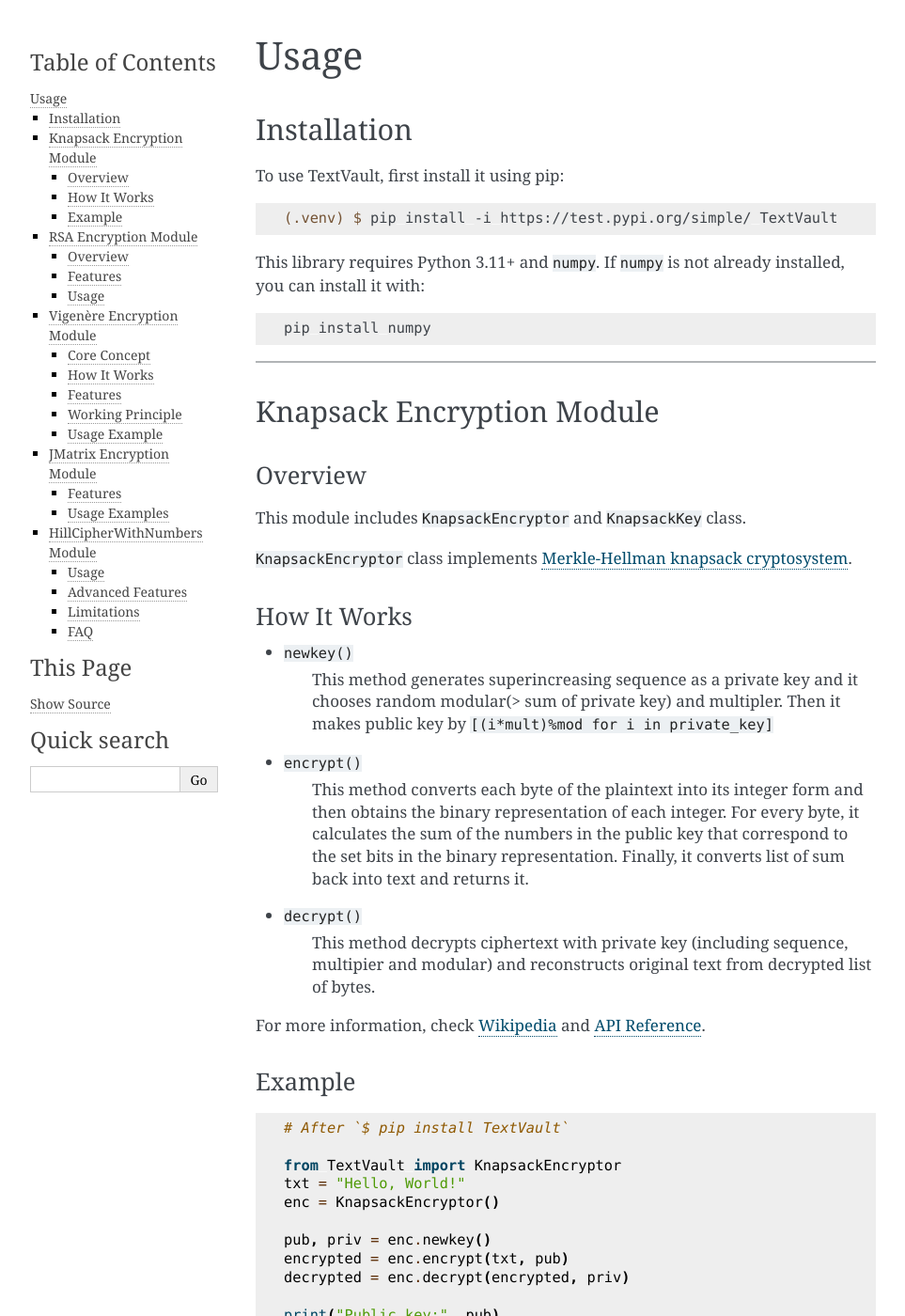
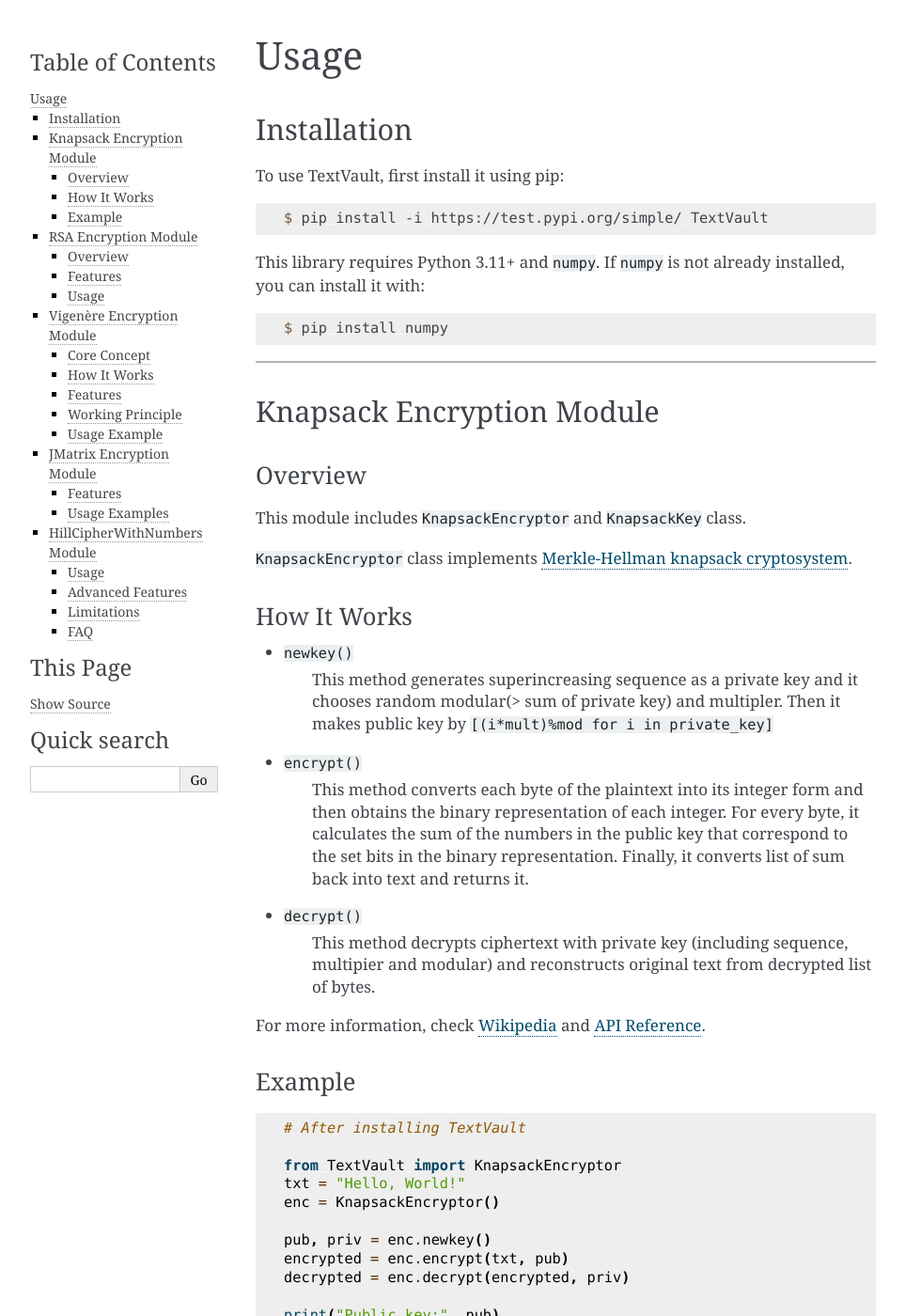
Before and after one commit to iwbh04/TextVault, a Sphinx documentation site: the page built from docs/source/usage.rst, in a window 1280 px wide and 1400 px high. Shown: the whole window at 94% size, without its empty margins (148-1111 px from the left). Built offline with Sphinx 7.4.7, drawn with Linux system fonts in a browser that asks for light colours.

Commit message:
edit example code in .rst

```diff
--- a/docs/source/apiref.rst
+++ b/docs/source/apiref.rst
@@ -36,7 +36,7 @@
 
 .. code-block:: python
 
-    # After `$ pip install TextVault`
+    # After installing TextVault
 
     from TextVault import KnapsackEncryptor, KnapsackKey
     txt = "Hello, World! 😀"
--- a/docs/source/usage.rst
+++ b/docs/source/usage.rst
@@ -9,14 +9,14 @@
 
 .. code-block:: console
 
-    (.venv) $ pip install -i https://test.pypi.org/simple/ TextVault
+    $ pip install -i https://test.pypi.org/simple/ TextVault
 
 This library requires Python 3.11+ and ``numpy``.
 If ``numpy`` is not already installed, you can install it with:
 
-.. code-block:: bash
+.. code-block:: console
 
-    pip install numpy
+    $ pip install numpy
 
 ----------------------------------------------------
 
@@ -54,7 +54,7 @@
 
 .. code-block:: python
 
-    # After `$ pip install TextVault`
+    # After installing TextVault
 
     from TextVault import KnapsackEncryptor
     txt = "Hello, World!"
```
